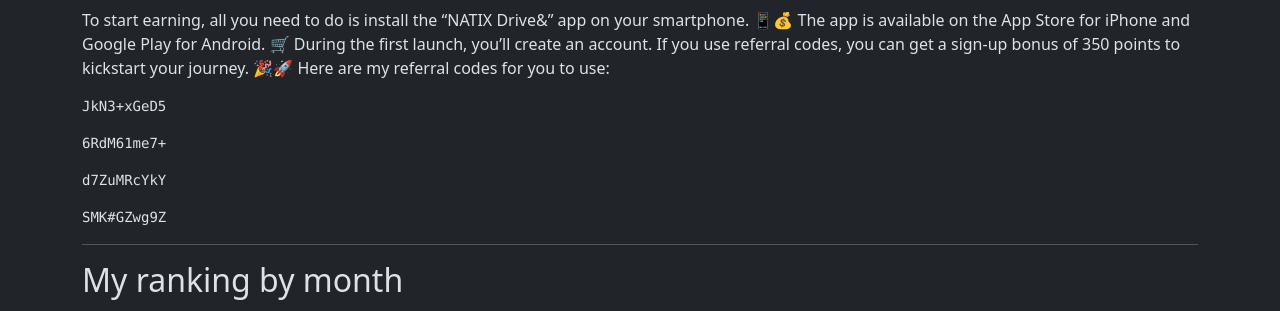
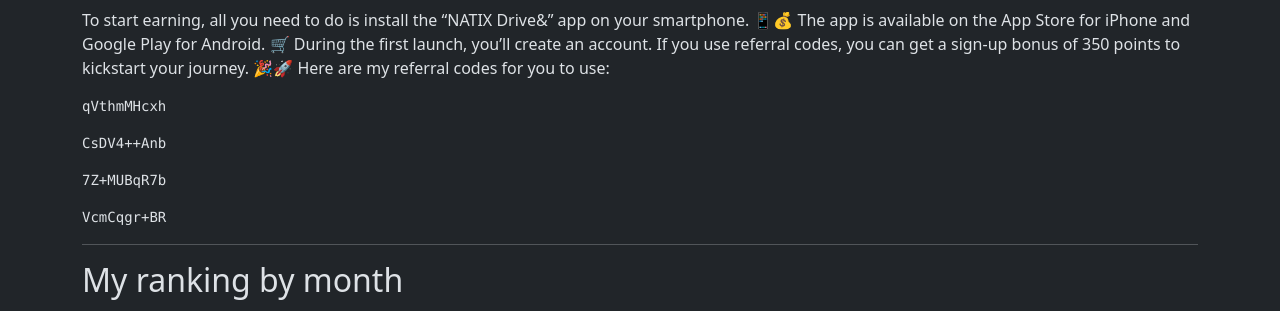
Before and after one commit to torrocus/natix, a Jekyll site: the page built from index.md, in a window 1280 px wide and 900 px high, scrolled down 2352 px. Shown: the part 162-473 px from the top of the window. Built offline with Jekyll 4.4.1, drawn with Linux system fonts in a browser that asks for light colours; comment, search, counter and statistics services are not loaded.

Commit message:
Refresh referrer codes

````diff
--- a/index.md
+++ b/index.md
@@ -136,19 +136,19 @@ If you use referral codes, you can get a sign-up bonus of 350 points to kickstar
 Here are my referral codes for you to use:
 <!-- NATIX-REFERRAL-CODES-LIST:START -->
 ```
-JkN3+xGeD5
+qVthmMHcxh
 ```
 
 ```
-6RdM61me7+
+CsDV4++Anb
 ```
 
 ```
-d7ZuMRcYkY
+7Z+MUBqR7b
 ```
 
 ```
-SMK#GZwg9Z
+VcmCqgr+BR
 ```
 <!-- NATIX-REFERRAL-CODES-LIST:END -->
 <!--
--- a/natix_referral_codes.csv
+++ b/natix_referral_codes.csv
@@ -111,3 +111,7 @@ createdOn,expirieOn,code,usedOn
 2025-11-09,2025-11-16,6RdM61me7+,
 2025-11-09,2025-11-16,d7ZuMRcYkY,
 2025-11-09,2025-11-16,SMK#GZwg9Z,
+2025-11-16,2025-11-23,qVthmMHcxh,
+2025-11-16,2025-11-23,CsDV4++Anb,
+2025-11-16,2025-11-23,7Z+MUBqR7b,
+2025-11-16,2025-11-23,VcmCqgr+BR,
````
